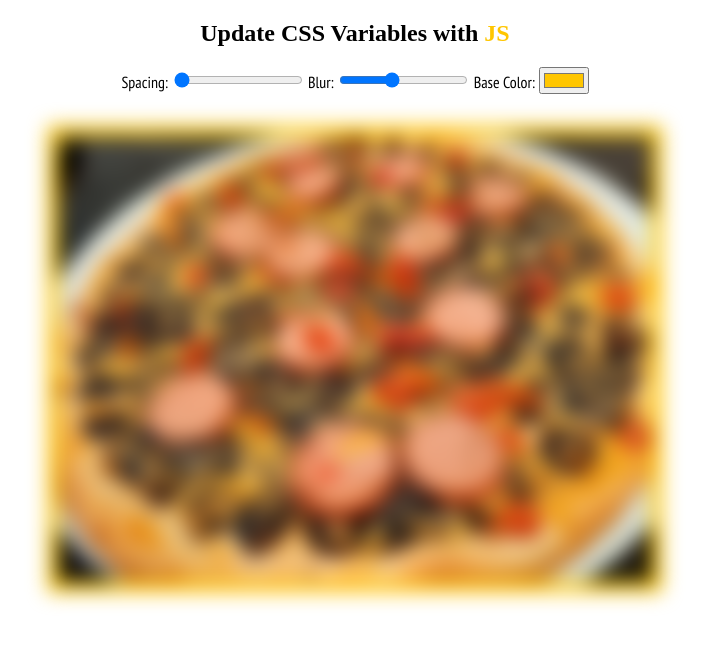
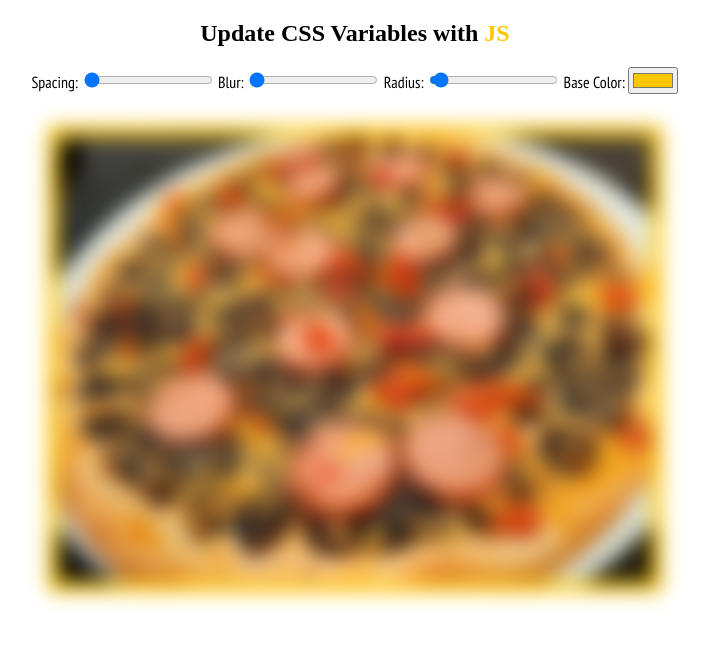
Before and after one commit to mmkrty/jsproject-update-css-variables, a plain HTML site: page index.html in a window 1280 px wide. Shown: the whole page, without its empty margins (285-994 px from the left). Drawn offline with Linux system fonts and the light colour scheme; a web font is replaced by a local one.

Commit message:
add border-radius

```diff
--- a/index.html
+++ b/index.html
@@ -17,7 +17,10 @@
         <input type="range" name="spacing" min="10" max="200" value="10" data-sizing="px">
 
         <label for="blur">Blur:</label>
-        <input type="range" name="blur" min="0" max="25" value="10" data-sizing="px">
+        <input type="range" name="blur" min="0" max="25" value="0" data-sizing="px">
+
+        <label for="radius">Radius:</label>
+        <input type="range" name="radius" min="0" max="300" value="10" data-sizing="px">
 
         <label for="base">Base Color:</label>
         <input type="color" name="base"  value="#ffc600">
--- a/styles.css
+++ b/styles.css
@@ -2,6 +2,7 @@
     --base: #ffc600;
     --spacing: 10px;
     --blur: 10px;
+    --radius: 5px;
 }
 
 *,*::after,*::before{
@@ -27,6 +28,7 @@ img {
     padding: var(--spacing);
     background: var(--base);
     filter: blur(var(--blur));
+    border-radius: var(--radius);
 }
 
 .hl {
```
